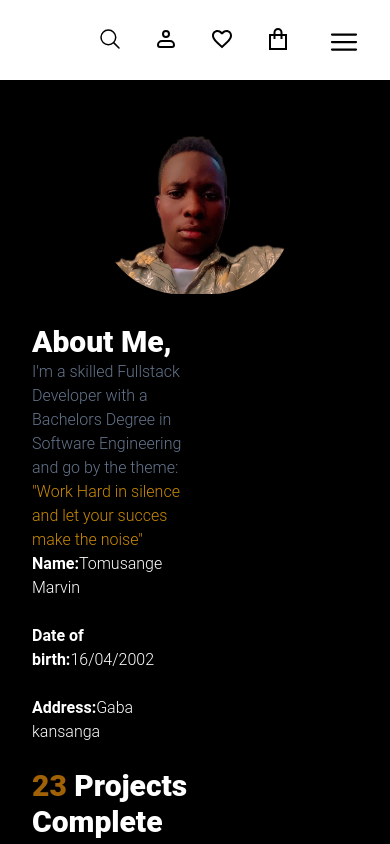
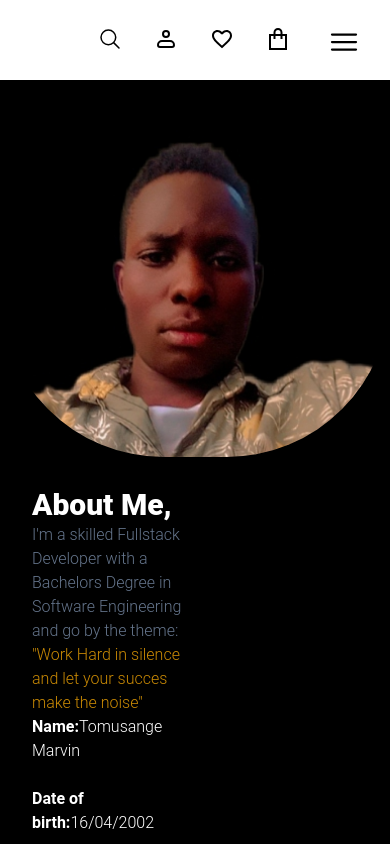
Before and after one commit to marivin256/Shoepage, a React (Vite) app: page /about in a window 390 px wide. Shown: the top 844 px of the page. Built offline with nearby package versions, Linux system fonts and the light colour scheme.

Commit message:
4th commit

```diff
--- a/src/index.css
+++ b/src/index.css
@@ -28,7 +28,6 @@ body {
   position: sticky;
   top: 0;
   z-index: 20;
-  box-shadow: 0 4px 8px 0 rgba(0, 0, 0, 0.2);
 }
 
 .nav-container {
@@ -155,7 +154,7 @@ body {
 
   }
   .nav-item .active {
-
+    color:rgb(192, 91, 91);
     border: none;
   }
   .nav-links {
@@ -201,5 +200,6 @@ body {
     margin: auto;
     position: relative;
     top:50px;
+    width: 100%;
   }
 }
```
